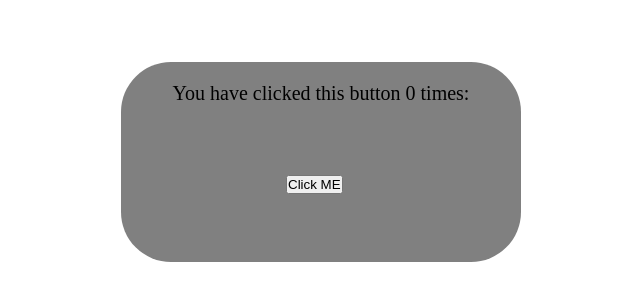
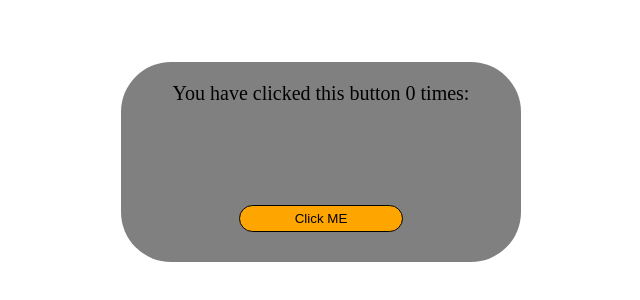
Before and after one commit to H0NEYP0T-466/WEB_DEV_PRATICE, a React (Vite) app in the folder React/react-project-one/: page / in a window 1280 px wide. Shown: the part 238-538 px from the top of the page, without its empty margins (319-959 px from the left). Built offline with nearby package versions, Linux system fonts and the light colour scheme.

Commit message:
useSTATE

```diff
--- a/React/react-project-one/src/Components/Counter.css
+++ b/React/react-project-one/src/Components/Counter.css
@@ -18,6 +18,11 @@ body
     width: 400px;
     background-color: gray;
     border-radius: 50px;
+    display: flex;
+    flex-direction: column;
+    align-items: center;
+    justify-content: start;
+    gap:100px;
 }
 .box #para
 {
@@ -27,5 +32,9 @@ body
 }
 .box #but
 {
-    margin: 70px 165px;
+
+    padding: 5px 55px;
+    border: 1px solid black;
+    border-radius: 20px;
+    background-color: orange;
 }
```
